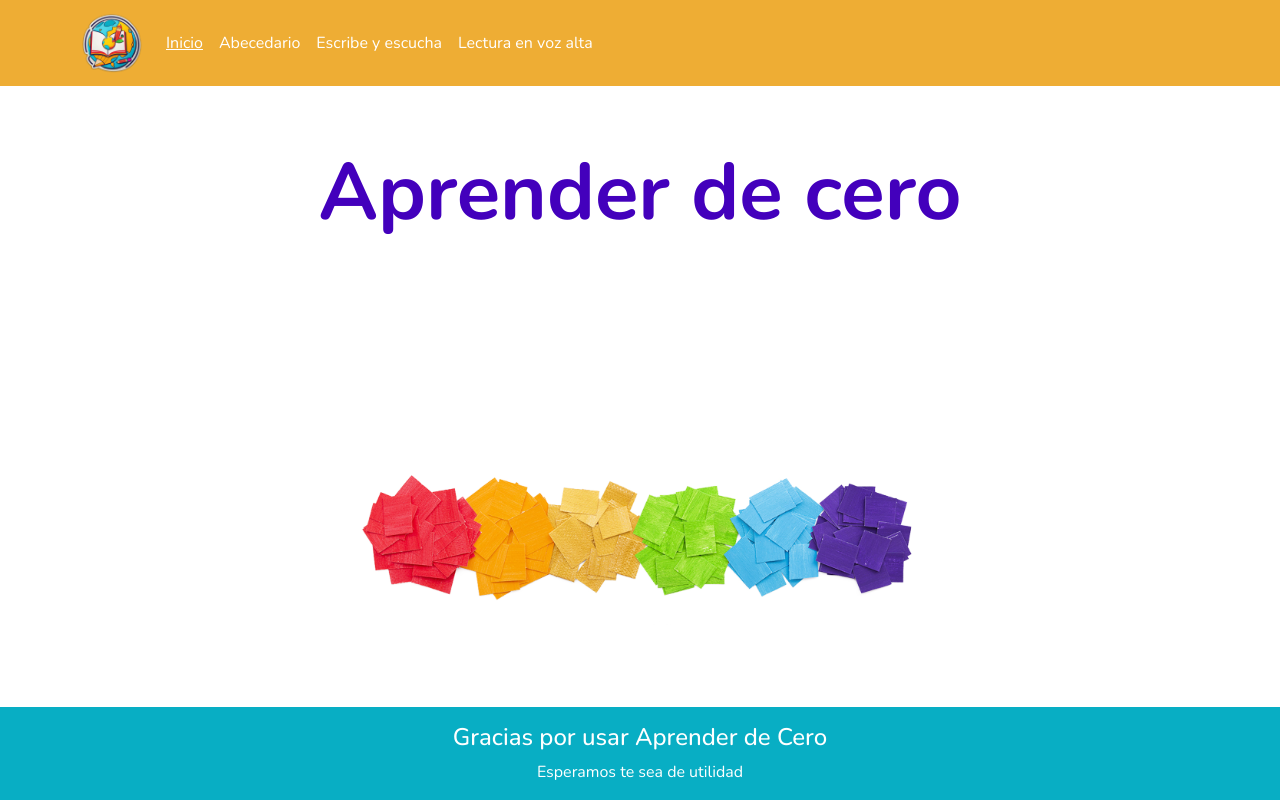
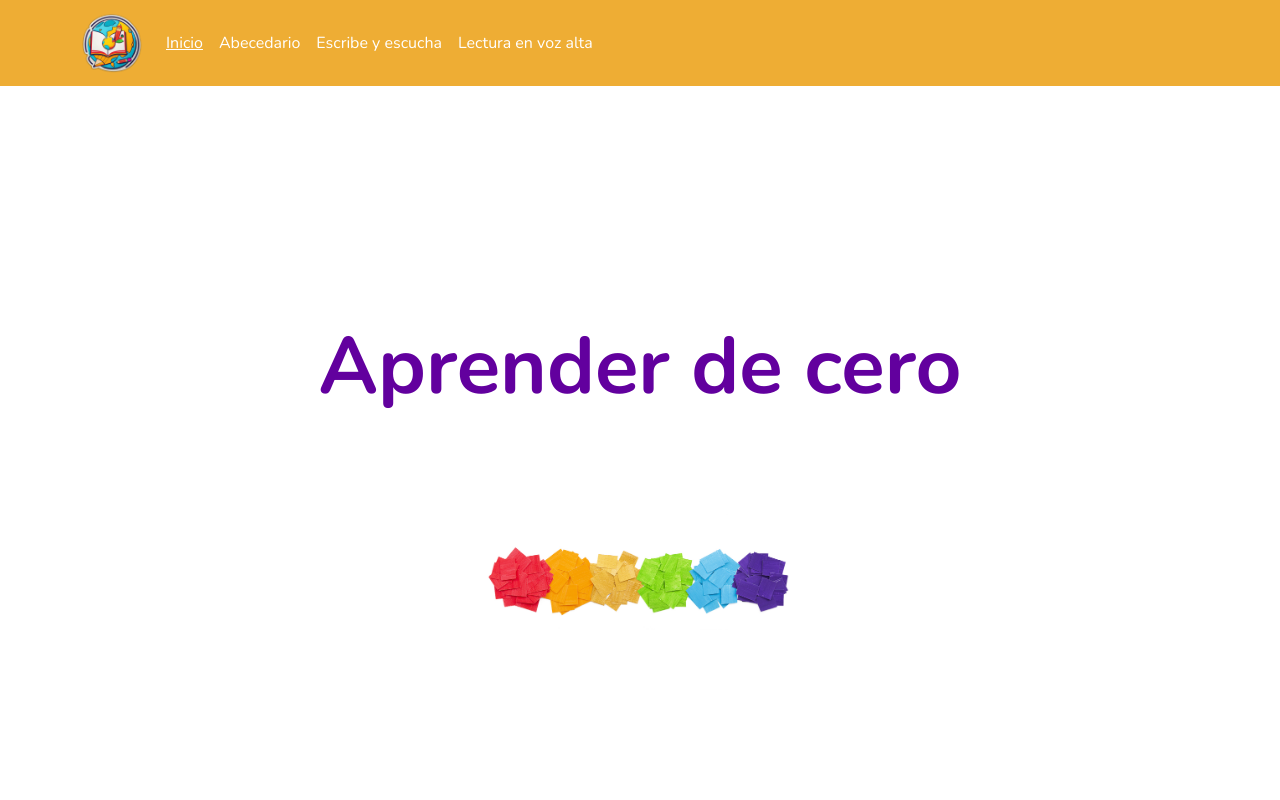
Before and after one commit to AnabelaGuillermo/aprenderDesdeCero, a React (Vite) app: page / in a window 1280 px wide. Shown: the top 800 px of the page. Built offline with nearby package versions, Linux system fonts and the light colour scheme.

Commit message:
Soluciono error en disposición de footer

```diff
--- a/src/components/Common/Footer.css
+++ b/src/components/Common/Footer.css
@@ -1,4 +1,3 @@
 .footerArcoiris {
   background-color: #08aec4;
-  margin-top: 80px;
 }
--- a/src/components/Common/Footer.jsx
+++ b/src/components/Common/Footer.jsx
@@ -4,7 +4,7 @@ import "./Footer.css";
 
 const Footer = () => {
   return (
-    <section className="footerArcoiris text-center text-white">
+    <section className="footerArcoiris text-center text-white mt-5">
       <h4 className="mt-3">Gracias por usar Aprender de Cero</h4>
       <p>Esperamos te sea de utilidad</p>
     </section>
--- a/src/css/AlphabetView.css
+++ b/src/css/AlphabetView.css
@@ -1,6 +1,8 @@
 .Alphabet {
   text-align: center;
-  padding: 20px;
+  & h1 {
+    font-size: 2rem;
+  }
 }
 
 .abecedario {
@@ -13,7 +15,6 @@
   grid-template-columns: repeat(7, 1fr);
   gap: 10px;
   justify-items: center;
-  margin: 0 auto;
 
   & button {
     display: flex;
@@ -23,7 +24,6 @@
 }
 
 .buttonAlphabet {
-  padding: 10px 20px;
   font-size: 1.2rem;
   border: 2px solid #000;
   border-radius: 5px;
--- a/src/css/HomeView.css
+++ b/src/css/HomeView.css
@@ -1,8 +1,16 @@
 .portadaHome {
-  background-image: url("../../public/colors.jpg");
-  background-size: cover;
+  position: relative;
+  background-image: url("/colors.jpg");
   background-position: center;
-  height: 100%;
+  background-size: contain;
+  background-repeat: no-repeat;
+  width: 100%;
+  height: 100vh;
+  display: flex;
+  justify-content: center;
+  align-items: center;
+  margin: 0;
+  padding: 0;
 }
 
 .tituloHome {
@@ -11,7 +19,7 @@
   font-size: 80px;
   text-align: center;
   font-weight: 700;
-  padding-top: 45px;
+  padding-bottom: 230px;
 }
 
 @keyframes colorChange {
@@ -35,7 +43,7 @@
 @media (max-width: 768px) {
   .tituloHome {
     font-size: 60px;
-    padding-top: 65px;
+    padding-bottom: 150px;
   }
 }
 
@@ -49,6 +57,6 @@
 
   .tituloHome {
     font-size: 50px;
-    padding-top: 95px;
+    padding-bottom: 300px;
   }
 }
--- a/src/css/ReadView.css
+++ b/src/css/ReadView.css
@@ -1,3 +1,9 @@
+.Read {
+  & h1 {
+    font-size: 2rem;
+  }
+}
+
 .stories {
   & button {
     width: 120px;
--- a/src/css/WriteAndListenView.css
+++ b/src/css/WriteAndListenView.css
@@ -1,6 +1,9 @@
 .virtual-keyboard {
   max-width: 600px;
   margin: 0 auto;
+  & h1 {
+    font-size: 2rem;
+  }
 }
 
 h2 {
--- a/src/index.css
+++ b/src/index.css
@@ -10,21 +10,6 @@
   font-family: "Nunito";
 }
 
-html, body {
-  height: 100%;
-  margin: 0;
+body {
+  margin-top: 86px !important;
 }
-
-body {
-  display: flex;
-  flex-direction: column;
-}
-
-main {
-  margin-top: 100px;
-  flex: 1;
-}
-
-footer {
-  margin-top: auto;
-}
--- a/src/views/AlphabetView.jsx
+++ b/src/views/AlphabetView.jsx
@@ -13,7 +13,7 @@ function Alphabet() {
   };
 
   return (
-    <section className="container Alphabet">
+    <section className="container Alphabet mt-5">
       <h1 className="abecedario">Abecedario</h1>
       <article className="alphabet-buttons">
         {alphabet.map((letter) => (
--- a/src/views/HomeView.jsx
+++ b/src/views/HomeView.jsx
@@ -5,7 +5,7 @@ import "../css/HomeView.css";
 const HomeView = () => {
   return (
     <>
-      <section className="container-fluid portadaHome">
+      <section className="portadaHome">
         <h1 className="tituloHome">Aprender de cero</h1>
       </section>
     </>
--- a/src/views/ReadView.jsx
+++ b/src/views/ReadView.jsx
@@ -17,8 +17,8 @@ const stories = [
 
 function Read() {
   return (
-    <section className="Read mt-4 text-center container">
-      <h2>Cuentos Cortos</h2>
+    <section className="Read text-center container mt-5">
+      <h1>Cuentos Cortos</h1>
       <p className="mb-5">Haz clic en reproducir para que el cuento sea leído en voz alta. También puedes hacer clic sobre una palabra para escucharla.</p>
       <hr />
       {stories.map((text, index) => (
--- a/src/views/WriteAndListenView.jsx
+++ b/src/views/WriteAndListenView.jsx
@@ -49,8 +49,8 @@ const VirtualKeyboard = () => {
   };
 
   return (
-    <section className="container text-center virtual-keyboard mt-4">
-      <h2>Escribe tu frase</h2>
+    <section className="container text-center virtual-keyboard mt-5">
+      <h1>Escribe tu frase</h1>
       <article className="display mt-4">
         <input
           type="text"
--- a/src/views/routing/RootView.jsx
+++ b/src/views/routing/RootView.jsx
@@ -6,7 +6,7 @@ const RootView = () => {
   return (
     <>
       <Header />
-      <main className="container-fluid">
+      <main className="container-fluid flex-grow-1">
         <Outlet />
       </main>
       <Footer />
```
